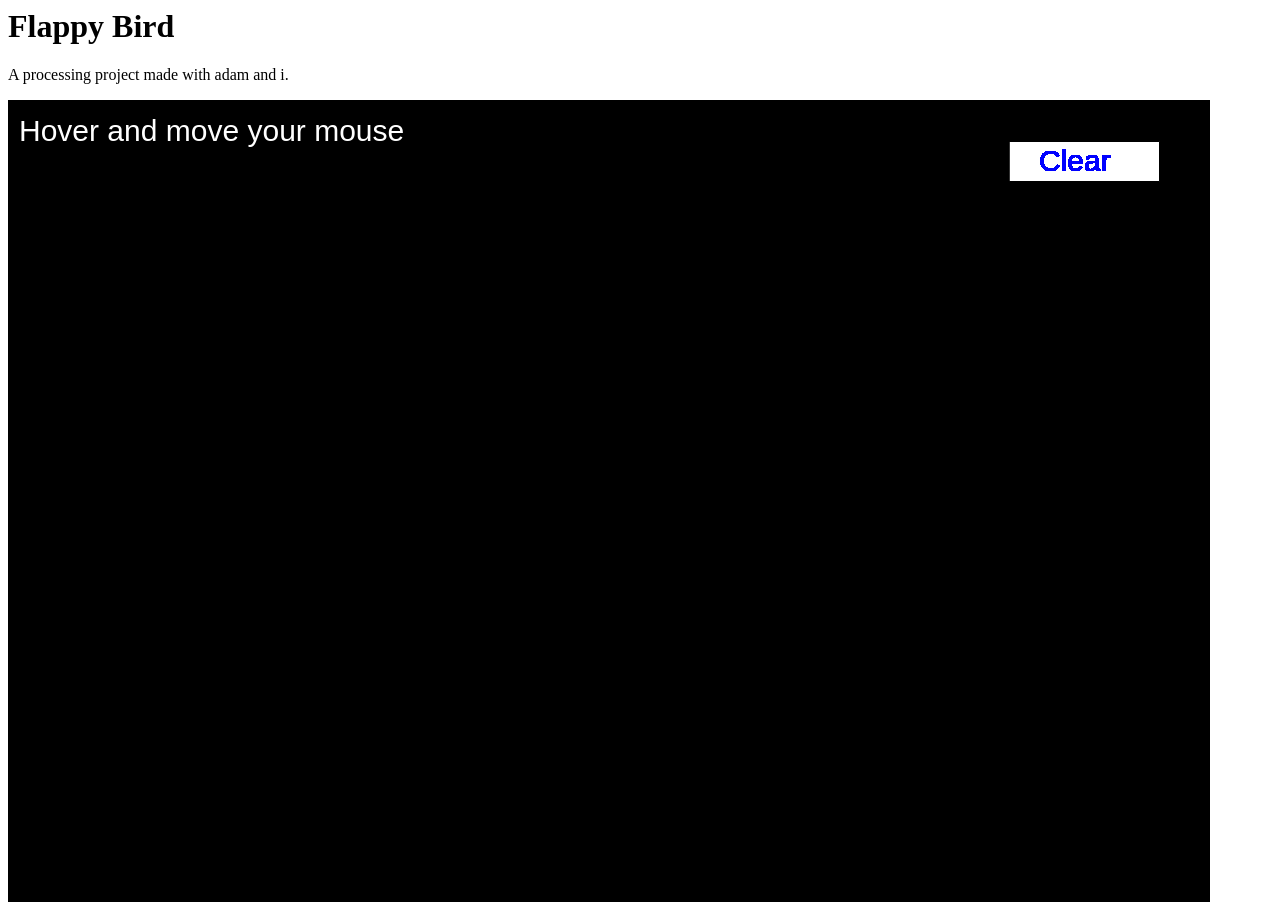
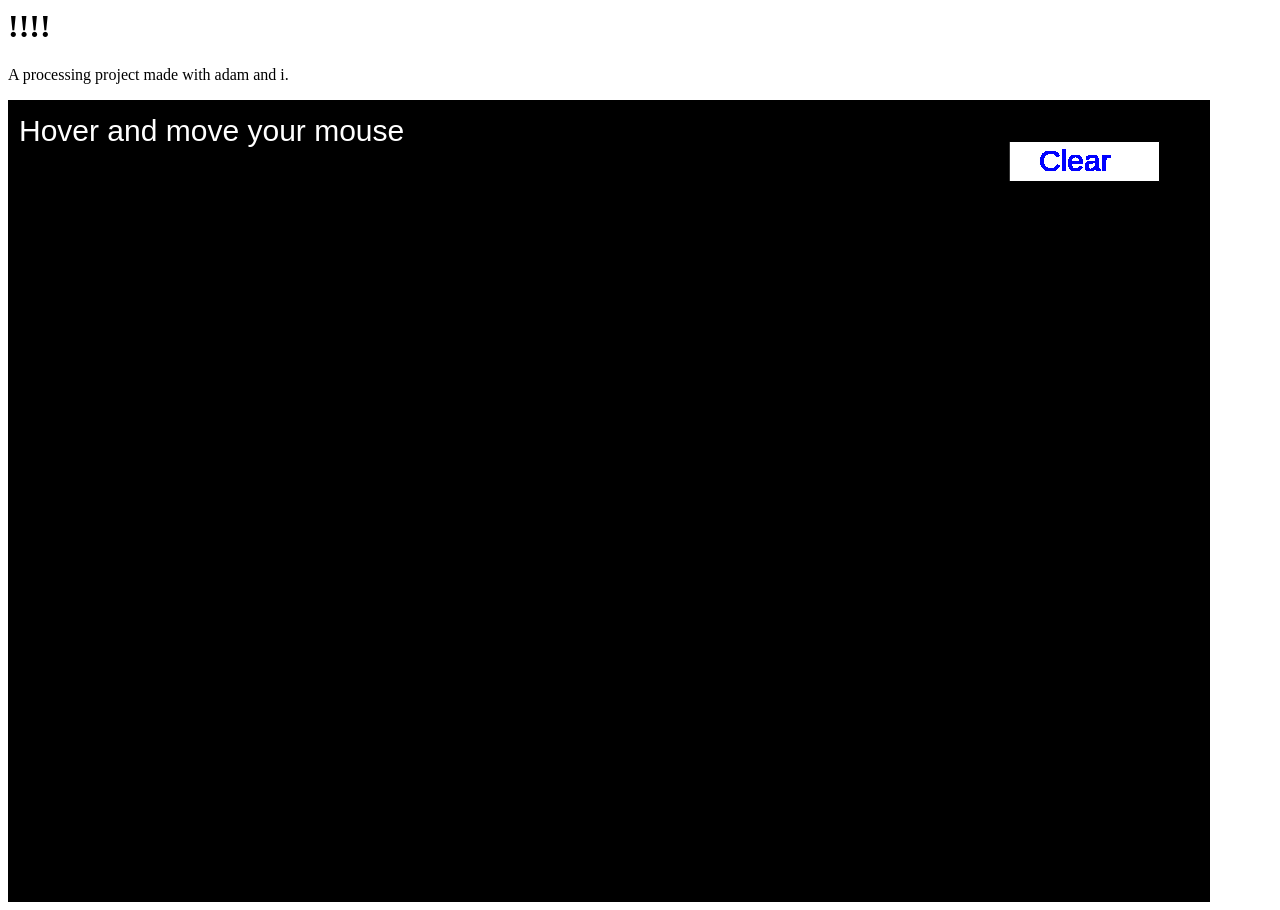
Before and after one commit to shriyakona/shriyakona.github.io, a plain HTML site: page index.html in a window 1280 px wide. Drawn offline with Linux system fonts and the light colour scheme.

Commit message:
Update index.html

```diff
--- a/index.html
+++ b/index.html
@@ -9,7 +9,7 @@
   </head>
 
   <body>
-    <h1>Flappy Bird</h1>
+    <h1>!!!!</h1>
     <p>A processing project made with adam and i.</p>
 
     <script type="text/processing">
```
